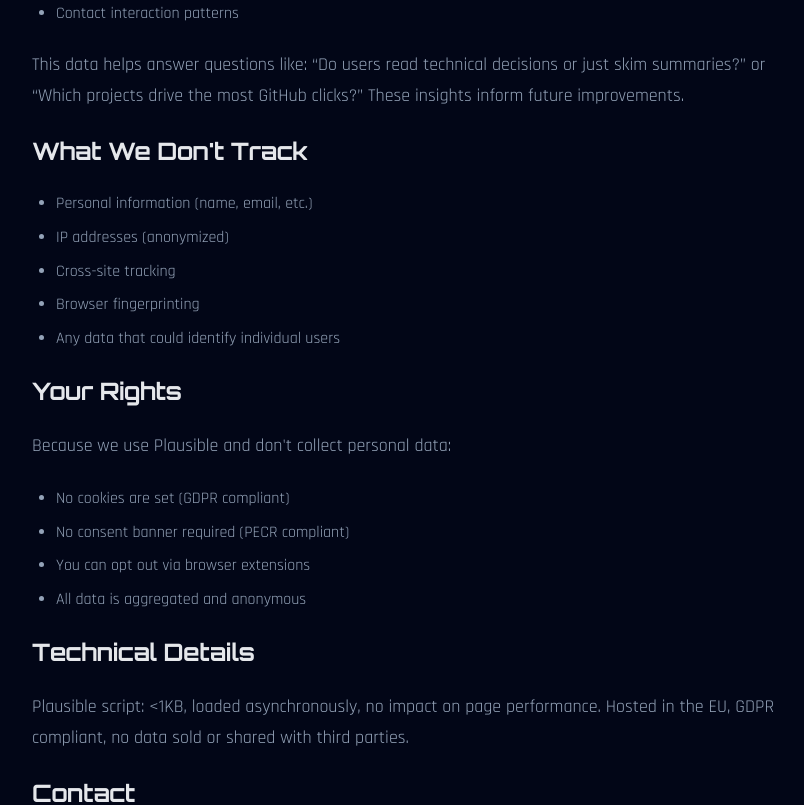
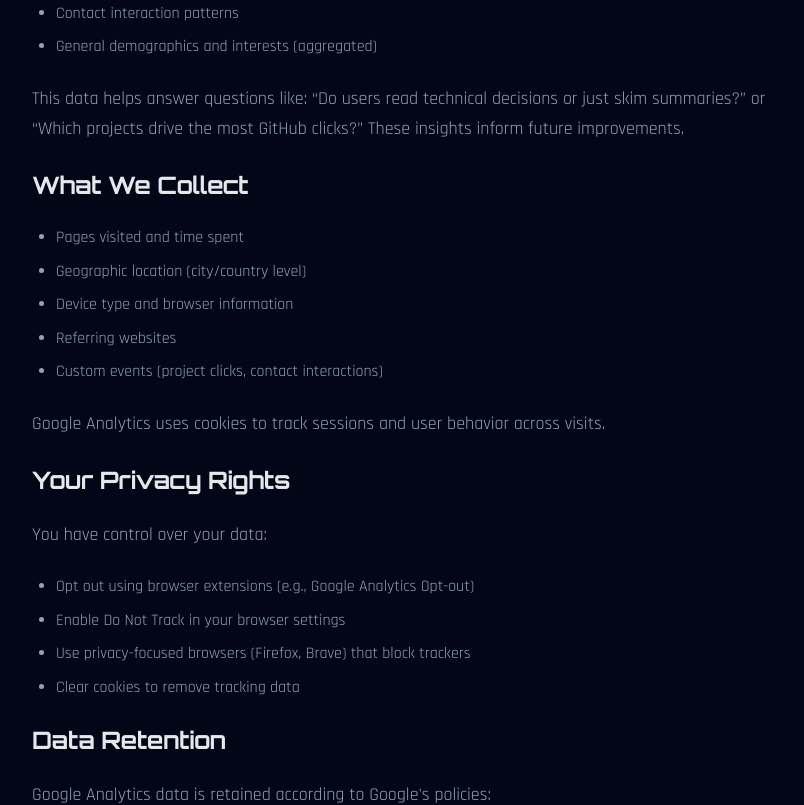
Before and after one commit to KartikJondhalekar/kartikjondhalekar.github.io, a Next.js app: page /privacy in a window 1280 px wide. Shown: the part 520-1325 px from the top of the page, without its empty margins (224-1028 px from the left). Built offline with nearby package versions, Linux system fonts and the light colour scheme.

Commit message:
Added Google Analytics support for site insights

```diff
--- a/src/app/layout.tsx
+++ b/src/app/layout.tsx
@@ -54,19 +54,31 @@ export default function RootLayout({
   children: React.ReactNode;
 }) {
   return (
-    <html lang="en" className={`${rajdhani.variable} ${orbitron.variable} ${firaCode.variable}`}>
+    <html
+      lang="en"
+      className={`${rajdhani.variable} ${orbitron.variable} ${firaCode.variable}`}
+      suppressHydrationWarning
+    >
       <head>
-        {/* Plausible Analytics - Privacy-first, no cookies */}
+        {/* Google Analytics */}
         {process.env.NODE_ENV === 'production' && (
-          <Script
-            defer
-            data-domain="yourdomain.com"
-            src="https://plausible.io/js/script.js"
-            strategy="afterInteractive"
-          />
+          <>
+            <Script
+              src="https://www.googletagmanager.com/gtag/js?id=G-XXXXXXXXXX"
+              strategy="afterInteractive"
+            />
+            <Script id="google-analytics" strategy="afterInteractive">
+              {`
+                window.dataLayer = window.dataLayer || [];
+                function gtag(){dataLayer.push(arguments);}
+                gtag('js', new Date());
+                gtag('config', 'G-XXXXXXXXXX');
+              `}
+            </Script>
+          </>
         )}
       </head>
-      <body suppressHydrationWarning={true}>
+      <body suppressHydrationWarning>
         <ThemeProvider>
           {children}
         </ThemeProvider>
--- a/src/app/privacy/page.tsx
+++ b/src/app/privacy/page.tsx
@@ -9,49 +9,63 @@ export default function Privacy() {
         <section className="prose prose-lg max-w-none space-y-6 text-text-secondary">
           <h2 className="font-display text-2xl font-bold text-text mt-8 mb-4">What We Track</h2>
           <p>
-            This website uses Plausible Analytics, a privacy-first, open-source analytics platform
-            that doesn&apos;t use cookies and doesn&apos;t collect personal data.
+            This website uses Google Analytics (GA4) to understand how visitors interact with the site.
+            This helps improve content and user experience.
           </p>
 
           <h2 className="font-display text-2xl font-bold text-text mt-8 mb-4">Why We Track</h2>
           <p>
-            Analytics exists to inform iteration, not to collect vanity metrics. We track:
+            Analytics exists to inform iteration and improve the site. We track:
           </p>
           <ul className="list-disc pl-6 space-y-2">
             <li>Page views and navigation patterns</li>
             <li>Which projects get the most engagement</li>
             <li>How users interact with project deep-dives</li>
             <li>Contact interaction patterns</li>
+            <li>General demographics and interests (aggregated)</li>
           </ul>
           <p>
             This data helps answer questions like: &ldquo;Do users read technical decisions or just skim summaries?&rdquo;
             or &ldquo;Which projects drive the most GitHub clicks?&rdquo; These insights inform future improvements.
           </p>
 
-          <h2 className="font-display text-2xl font-bold text-text mt-8 mb-4">What We Don&apos;t Track</h2>
+          <h2 className="font-display text-2xl font-bold text-text mt-8 mb-4">What We Collect</h2>
           <ul className="list-disc pl-6 space-y-2">
-            <li>Personal information (name, email, etc.)</li>
-            <li>IP addresses (anonymized)</li>
-            <li>Cross-site tracking</li>
-            <li>Browser fingerprinting</li>
-            <li>Any data that could identify individual users</li>
+            <li>Pages visited and time spent</li>
+            <li>Geographic location (city/country level)</li>
+            <li>Device type and browser information</li>
+            <li>Referring websites</li>
+            <li>Custom events (project clicks, contact interactions)</li>
+          </ul>
+          <p>
+            Google Analytics uses cookies to track sessions and user behavior across visits.
+          </p>
+
+          <h2 className="font-display text-2xl font-bold text-text mt-8 mb-4">Your Privacy Rights</h2>
+          <p>
+            You have control over your data:
+          </p>
+          <ul className="list-disc pl-6 space-y-2">
+            <li>Opt out using browser extensions (e.g., Google Analytics Opt-out)</li>
+            <li>Enable Do Not Track in your browser settings</li>
+            <li>Use privacy-focused browsers (Firefox, Brave) that block trackers</li>
+            <li>Clear cookies to remove tracking data</li>
           </ul>
 
-          <h2 className="font-display text-2xl font-bold text-text mt-8 mb-4">Your Rights</h2>
+          <h2 className="font-display text-2xl font-bold text-text mt-8 mb-4">Data Retention</h2>
           <p>
-            Because we use Plausible and don&apos;t collect personal data:
+            Google Analytics data is retained according to Google&apos;s policies:
           </p>
           <ul className="list-disc pl-6 space-y-2">
-            <li>No cookies are set (GDPR compliant)</li>
-            <li>No consent banner required (PECR compliant)</li>
-            <li>You can opt out via browser extensions</li>
-            <li>All data is aggregated and anonymous</li>
+            <li>User-level data: 14 months (default)</li>
+            <li>Aggregated reports: Indefinitely</li>
+            <li>IP addresses: Anonymized automatically</li>
           </ul>
 
-          <h2 className="font-display text-2xl font-bold text-text mt-8 mb-4">Technical Details</h2>
+          <h2 className="font-display text-2xl font-bold text-text mt-8 mb-4">Third-Party Sharing</h2>
           <p>
-            Plausible script: &lt;1KB, loaded asynchronously, no impact on page performance.
-            Hosted in the EU, GDPR compliant, no data sold or shared with third parties.
+            Analytics data is processed by Google and subject to their privacy policy.
+            No personal data is shared with other third parties.
           </p>
 
           <h2 className="font-display text-2xl font-bold text-text mt-8 mb-4">Contact</h2>
```
Also changed, not shown: src/lib/analytics.ts (+33 -21 lines), 1 other file (tests, documents, lock files or other folders).
